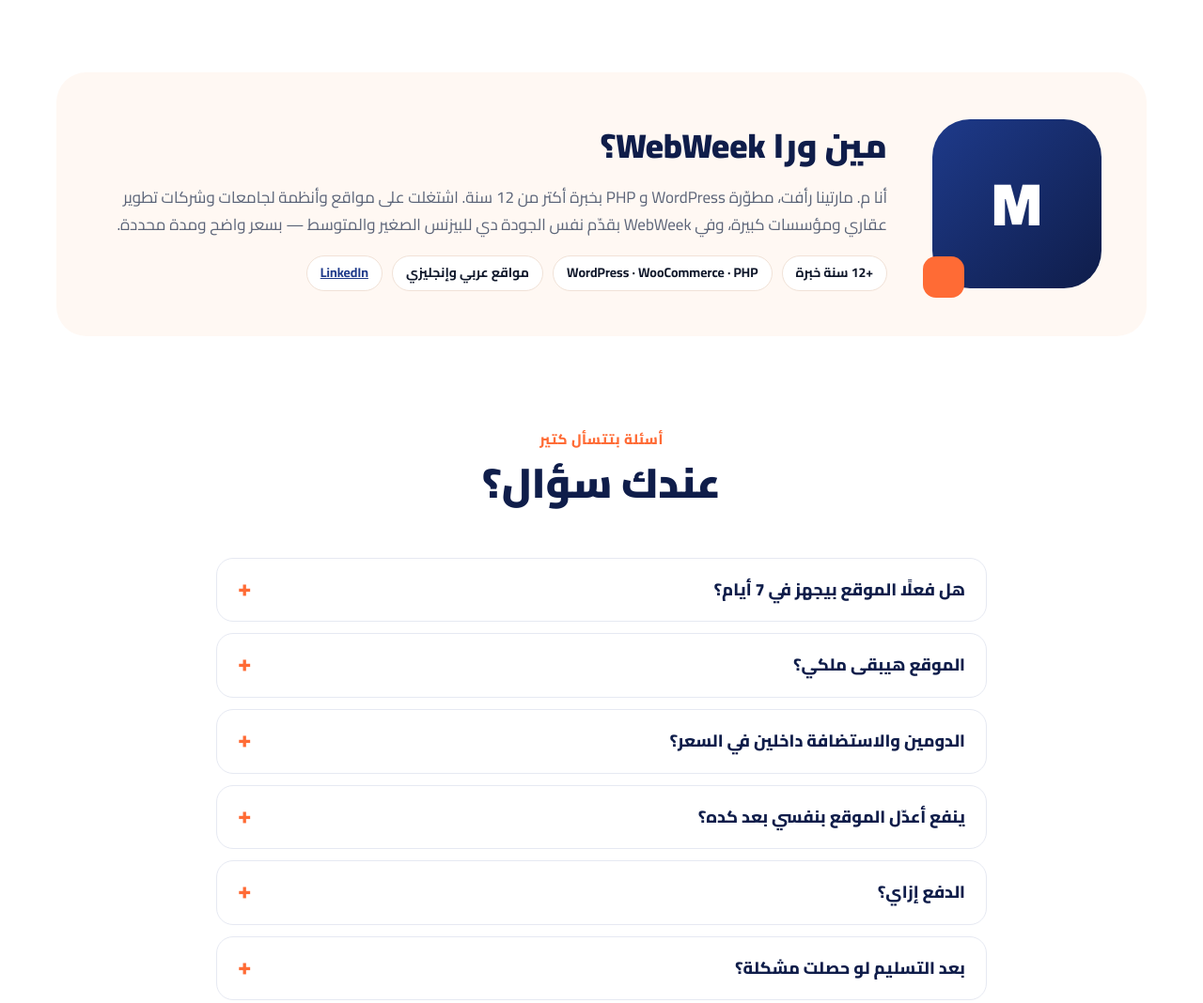
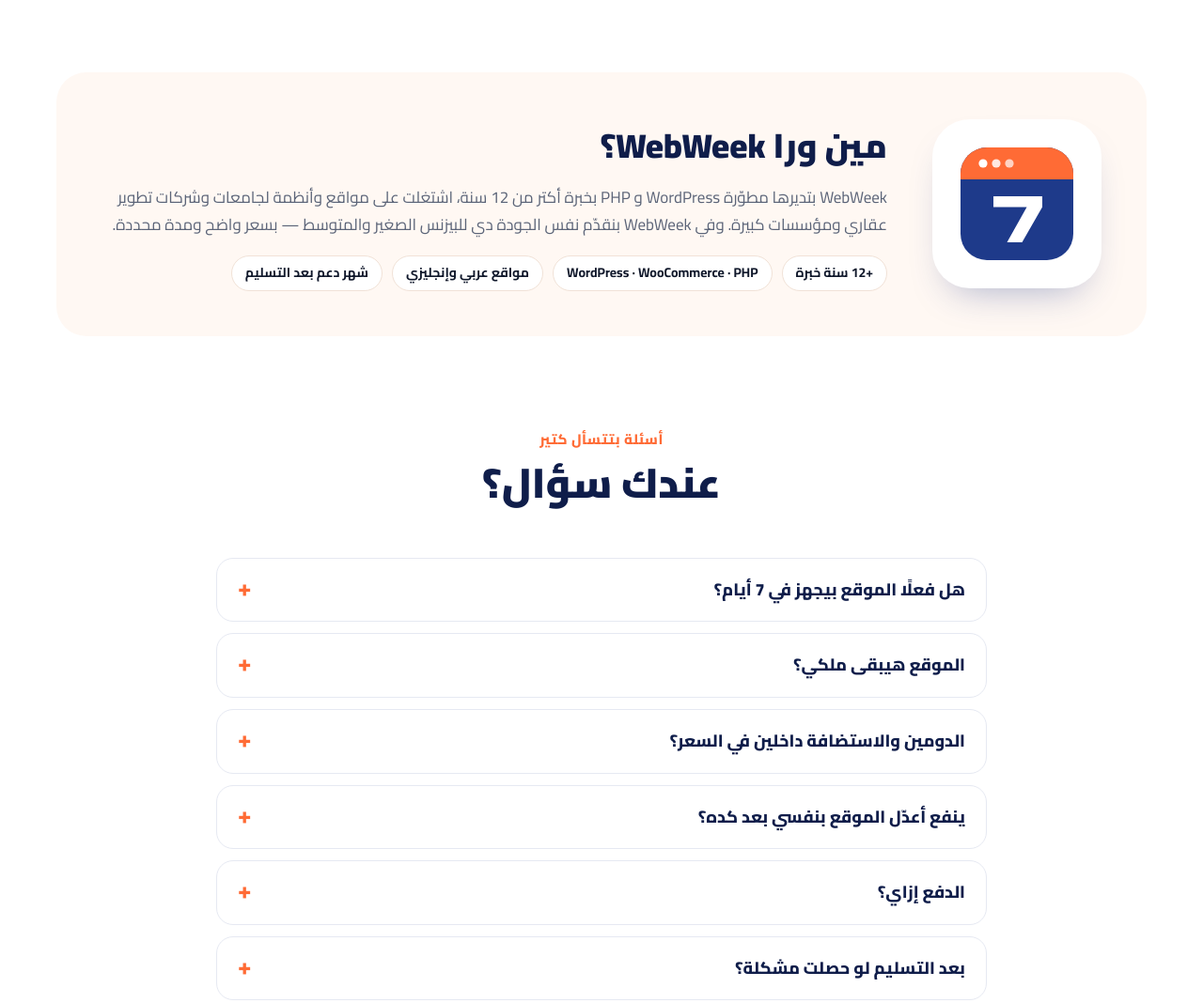
Before and after one commit to MartinaRafat/webweek, a plain HTML site: page index.html in a window 1280 px wide. Shown: the part 5760-6828 px from the top of the page at 94% size. Drawn offline with Linux system fonts and the light colour scheme.

Commit message:
Remove personal name, LinkedIn and email

```diff
--- a/index.html
+++ b/index.html
@@ -134,8 +134,7 @@ section{padding:96px 0}
 @media(max-width:860px){.dms{grid-template-columns:1fr}.dm:first-child{grid-template-columns:1fr}}
 /* about */
 #about .wrap{display:grid;grid-template-columns:auto 1fr;gap:48px;align-items:center;background:var(--cream);border-radius:32px;padding:48px}
-.av{width:180px;height:180px;border-radius:40px;background:linear-gradient(135deg,var(--navy),var(--deep));display:grid;place-items:center;color:#fff;font-size:64px;font-weight:900;position:relative}
-.av:after{content:"";position:absolute;width:44px;height:44px;border-radius:14px;background:var(--coral);bottom:-10px;left:-10px}
+.av{width:180px;height:180px;border-radius:40px;background:#fff;display:grid;place-items:center;position:relative;box-shadow:0 20px 40px -20px rgba(30,58,138,.4)}.av svg{width:120px;height:120px}
 #about h2{font-size:clamp(26px,3vw,36px);margin:0 0 10px;color:var(--deep);font-weight:900}
 #about p{margin:0 0 18px;color:var(--muted);font-size:17px}
 .achips{display:flex;gap:10px;flex-wrap:wrap}
@@ -161,7 +160,7 @@ details p{margin:10px 0 0;color:var(--muted)}
 footer{background:var(--deep);color:#c9d3f0;padding:40px 0}
 footer .wrap{display:flex;justify-content:space-between;gap:20px;flex-wrap:wrap;align-items:center}
 footer .logo .a{color:#fff}
-footer .links{display:flex;gap:18px;flex-wrap:wrap;font-weight:600}
+footer .links{display:flex;gap:18px;flex-wrap:wrap;font-weight:600;margin-inline-end:80px}
 footer .links a:hover{color:#fff}
 footer small{display:block;margin-top:6px}
 .fab{position:fixed;bottom:20px;left:20px;z-index:60;width:60px;height:60px;border-radius:50%;background:#22c55e;color:#fff;display:grid;place-items:center;box-shadow:0 14px 30px -8px rgba(34,197,94,.7)}
@@ -340,10 +339,23 @@ footer small{display:block;margin-top:6px}
 </div></section>
 
 <section id="about" style="padding-top:0"><div class="wrap">
-<div class="av">M</div>
+<div class="av"><svg class="mk3" aria-hidden="true" xmlns="http://www.w3.org/2000/svg" viewBox="0 0 120 120" width="120" height="120">
+  <defs>
+    <clipPath id="ww-r-mk3"><rect width="120" height="120" rx="28"/></clipPath>
+  </defs>
+  <g clip-path="url(#ww-r-mk3)">
+    <rect width="120" height="120" fill="#1e3a8a"/>
+    <rect width="120" height="34" fill="#ff6b35"/>
+    <circle cx="24" cy="17" r="4.6" fill="#fff"/>
+    <circle cx="38" cy="17" r="4.6" fill="#fff" opacity=".85"/>
+    <circle cx="52" cy="17" r="4.6" fill="#fff" opacity=".7"/>
+    <path d="M35 52H87V63.5L65.5 101H49.5L70.5 63.5H35Z" fill="#fff"/>
+  </g>
+</svg>
+</div>
 <div><h2>مين ورا WebWeek؟</h2>
-<p>أنا م. مارتينا رأفت، مطوّرة WordPress و PHP بخبرة أكتر من 12 سنة. اشتغلت على مواقع وأنظمة لجامعات وشركات تطوير عقاري ومؤسسات كبيرة، وفي WebWeek بقدّم نفس الجودة دي للبيزنس الصغير والمتوسط — بسعر واضح ومدة محددة.</p>
-<div class="achips"><span>+12 سنة خبرة</span><span>WordPress · WooCommerce · PHP</span><span>مواقع عربي وإنجليزي</span><span><a href="https://www.linkedin.com/in/martina-rafat-b50b02128" target="_blank" rel="noopener">LinkedIn</a></span></div>
+<p>WebWeek بتديرها مطوّرة WordPress و PHP بخبرة أكتر من 12 سنة، اشتغلت على مواقع وأنظمة لجامعات وشركات تطوير عقاري ومؤسسات كبيرة. وفي WebWeek بنقدّم نفس الجودة دي للبيزنس الصغير والمتوسط — بسعر واضح ومدة محددة.</p>
+<div class="achips"><span>+12 سنة خبرة</span><span>WordPress · WooCommerce · PHP</span><span>مواقع عربي وإنجليزي</span><span>شهر دعم بعد التسليم</span></div>
 </div>
 </div></section>
 
@@ -375,7 +387,7 @@ footer small{display:block;margin-top:6px}
   </g>
 </svg>
 <span><span class="a">Web</span><span class="b">Week</span></span></a><small>© 2026 WebWeek — موقعك جاهز في 7 أيام</small></div>
-<div class="links"><a href="https://wa.me/201277716842?text=%D8%A3%D9%87%D9%84%D8%A7%D9%8B%20WebWeek%20%F0%9F%91%8B%20%D8%B9%D8%A7%D9%8A%D8%B2%20%D8%A3%D8%B9%D9%85%D9%84%20%D9%85%D9%88%D9%82%D8%B9%20%D9%88%D8%B9%D8%A7%D9%8A%D8%B2%20%D8%A3%D8%B9%D8%B1%D9%81%20%D8%A7%D9%84%D8%AA%D9%81%D8%A7%D8%B5%D9%8A%D9%84" target="_blank" rel="noopener">واتساب 01277716842</a><a href="mailto:martinarafat9@gmail.com">martinarafat9@gmail.com</a><a href="https://www.linkedin.com/in/martina-rafat-b50b02128" target="_blank" rel="noopener">LinkedIn</a></div>
+<div class="links"><a href="https://wa.me/201277716842?text=%D8%A3%D9%87%D9%84%D8%A7%D9%8B%20WebWeek%20%F0%9F%91%8B%20%D8%B9%D8%A7%D9%8A%D8%B2%20%D8%A3%D8%B9%D9%85%D9%84%20%D9%85%D9%88%D9%82%D8%B9%20%D9%88%D8%B9%D8%A7%D9%8A%D8%B2%20%D8%A3%D8%B9%D8%B1%D9%81%20%D8%A7%D9%84%D8%AA%D9%81%D8%A7%D8%B5%D9%8A%D9%84" target="_blank" rel="noopener">واتساب 01277716842</a></div>
 </div></footer>
 
 <a class="fab" href="https://wa.me/201277716842?text=%D8%A3%D9%87%D9%84%D8%A7%D9%8B%20WebWeek%20%F0%9F%91%8B%20%D8%B9%D8%A7%D9%8A%D8%B2%20%D8%A3%D8%B9%D9%85%D9%84%20%D9%85%D9%88%D9%82%D8%B9%20%D9%88%D8%B9%D8%A7%D9%8A%D8%B2%20%D8%A3%D8%B9%D8%B1%D9%81%20%D8%A7%D9%84%D8%AA%D9%81%D8%A7%D8%B5%D9%8A%D9%84" target="_blank" rel="noopener" aria-label="واتساب"><svg class="ic" width="24" height="24" viewBox="0 0 24 24" fill="none" stroke="currentColor" stroke-width="1.8" stroke-linecap="round" stroke-linejoin="round" aria-hidden="true"><path d="M3 21l1.7-5A8.5 8.5 0 1 1 8 19.4Z"/><path d="M9 9.5c0 3 2.5 5.5 5.5 5.5l1.2-1.4-2-1-.9.8c-1-.4-1.9-1.3-2.3-2.3l.8-.9-1-2L9 9.5Z"/></svg></a>
```
